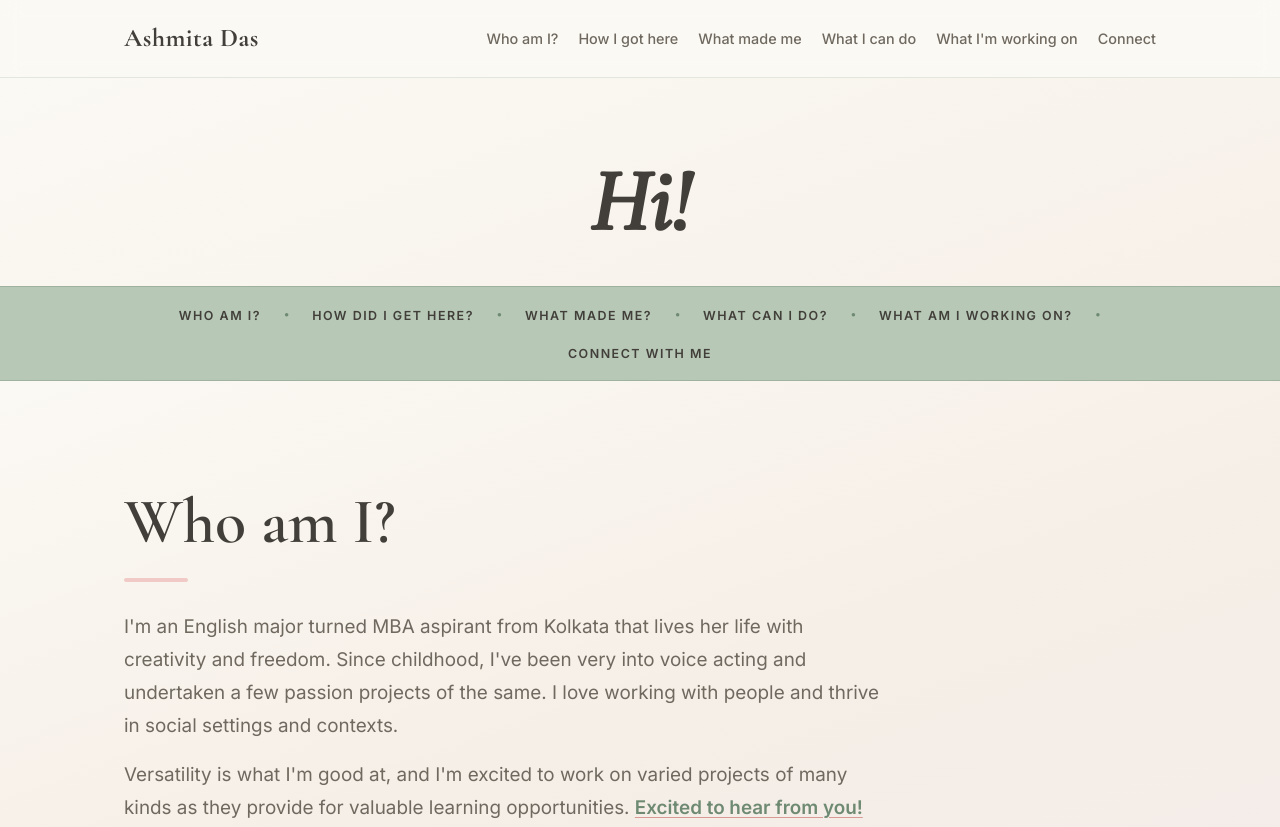
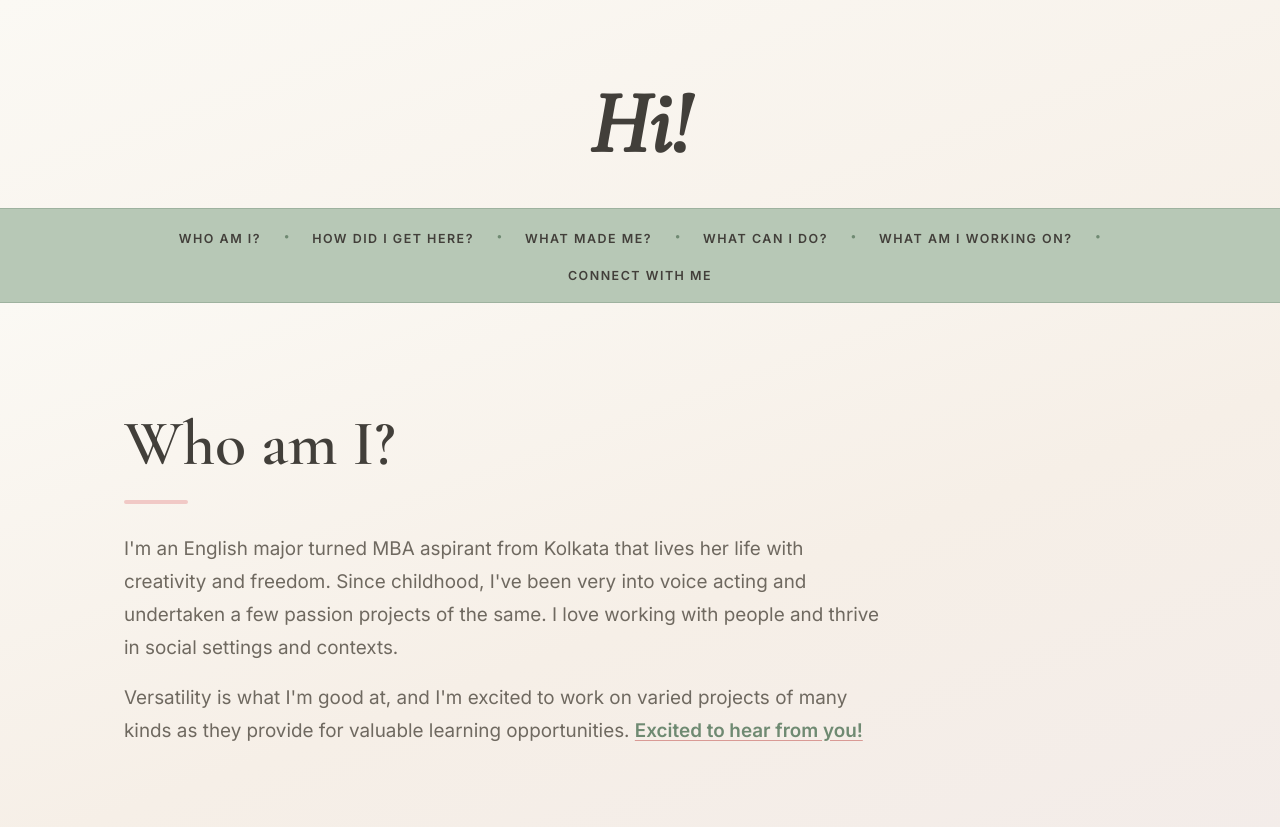
Before and after one commit to ashmitadas234/Ashmita-Portfolio, a website: page index.html in a window 1280 px wide. Shown: the top 827 px of the page. Drawn offline with nearby package versions, Linux system fonts and the light colour scheme.

Commit message:
feat: remove navbar section from homepage

```diff
--- a/index.html
+++ b/index.html
@@ -300,23 +300,6 @@
 
 <body>
 
-  <!-- ===================== NAVBAR ===================== -->
-  <header class="nav">
-    <div class="nav-inner">
-      <span class="brand">Ashmita Das</span>
-      <nav aria-label="Primary">
-        <ul class="nav-links">
-          <li><a href="#about">Who am I?</a></li>
-          <li><a href="#journey">How I got here</a></li>
-          <li><a href="#made-me">What made me</a></li>
-          <li><a href="#skills">What I can do</a></li>
-          <li><a href="#working-on">What I'm working on</a></li>
-          <li><a href="#connect">Connect</a></li>
-        </ul>
-      </nav>
-    </div>
-  </header>
-
   <!-- ===================== INTRO BANNER: "Hi!" + RIBBON ===================== -->
   <main>
     <section class="intro" aria-label="Introduction">
```
